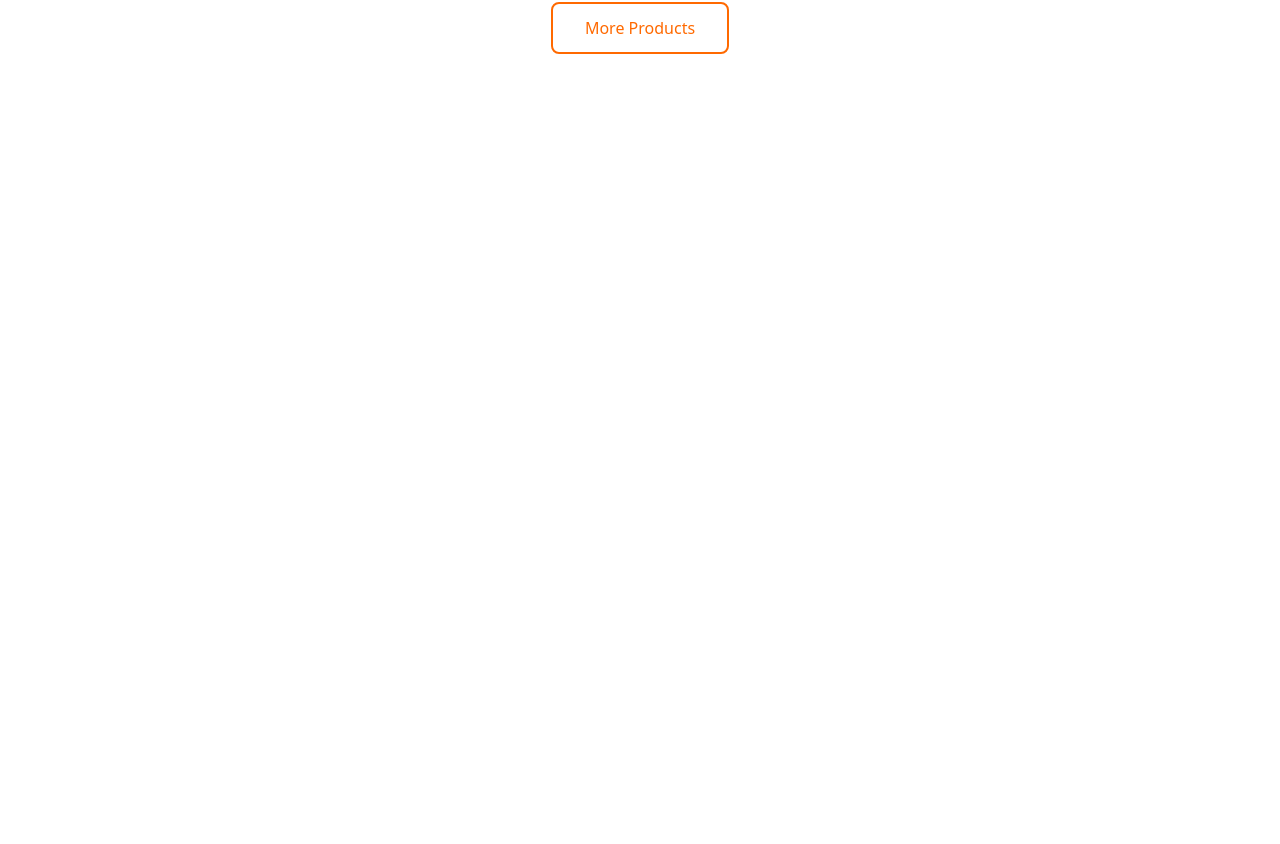
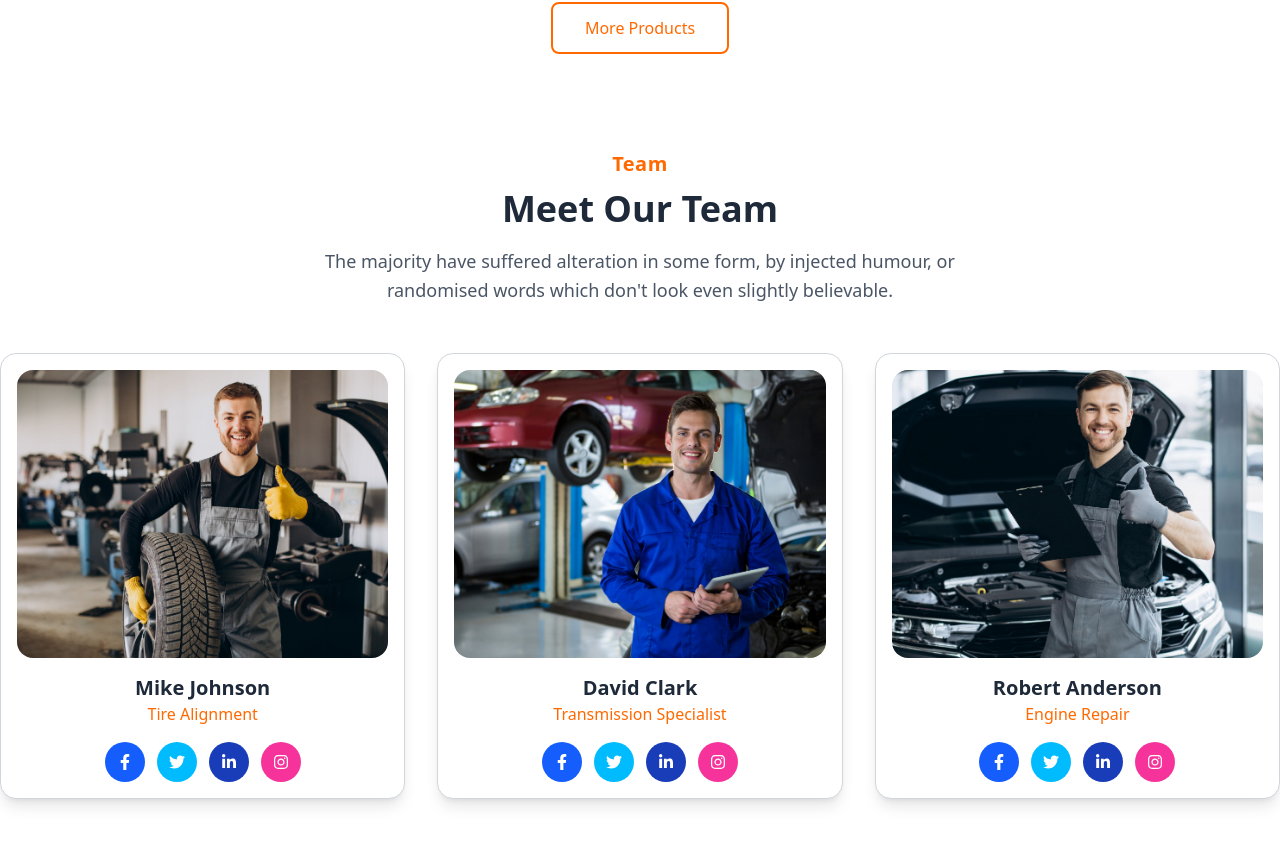
Before and after one commit to tuhin360/car-doctor, a Next.js app: page / in a window 1280 px wide. Shown: the part 2265-3109 px from the top of the page. Before the commit the page ends 2383 px from the top, so only its background shows below. Built offline with nearby package versions, Linux system fonts and the light colour scheme; no server answers; the database is empty.

Commit message:
team section added

```diff
--- /dev/null
+++ b/src/app/components/TeamSection.jsx
@@ -0,0 +1,104 @@
+"use client";
+
+import React from "react";
+import SectionHeader from "./SectionHeader";
+import Image from "next/image";
+import { FaFacebookF, FaTwitter, FaLinkedinIn, FaInstagram } from "react-icons/fa";
+
+const teamMembers = [
+  {
+    name: "Mike Johnson",
+    expertise: "Tire Alignment",
+    img: "/assets/images/team/1.jpg",
+    socials: {
+      facebook: "#",
+      twitter: "#",
+      linkedin: "#",
+      instagram: "#",
+    },
+  },
+  {
+    name: "David Clark",
+    expertise: "Transmission Specialist",
+    img: "/assets/images/team/3.jpg",
+    socials: {
+      facebook: "#",
+      twitter: "#",
+      linkedin: "#",
+      instagram: "#",
+    },
+  },
+  {
+    name: "Robert Anderson",
+    expertise: "Engine Repair",
+    img: "/assets/images/team/2.jpg",
+    socials: {
+      facebook: "#",
+      twitter: "#",
+      linkedin: "#",
+      instagram: "#",
+    },
+  },
+
+];
+
+const TeamSection = () => {
+  return (
+    <div className="my-12 px-4 md:px-0">
+      <SectionHeader
+        subtitle="Team"
+        title="Meet Our Team"
+        description="The majority have suffered alteration in some form, by injected humour, or randomised words which don't look even slightly believable."
+      />
+
+      <div className="grid grid-cols-1 md:grid-cols-3 gap-8 mt-8">
+        {teamMembers.map((member, index) => (
+          <div
+            key={index}
+            className="bg-white rounded-2xl shadow-lg overflow-hidden text-center flex flex-col items-center p-4 hover:shadow-2xl transition-shadow duration-300 border-1 border-gray-300 "
+          >
+            <Image
+              src={member.img}
+              width={314}
+              height={293}
+              alt={member.name}
+              className="w-full h-72 object-cover rounded-2xl mb-4"
+            />
+            <h3 className="text-xl font-semibold text-gray-800">{member.name}</h3>
+            <p className="text-orange-500 font-medium mb-4">{member.expertise}</p>
+
+            {/* Social Icons */}
+            <div className="flex gap-3 mt-auto">
+              <a
+                href={member.socials.facebook}
+                className="bg-blue-600 text-white p-3 rounded-full hover:bg-blue-700 transition-colors duration-300"
+              >
+                <FaFacebookF size={16} />
+              </a>
+              <a
+                href={member.socials.twitter}
+                className="bg-sky-400 text-white p-3 rounded-full hover:bg-sky-500 transition-colors duration-300"
+              >
+                <FaTwitter size={16} />
+              </a>
+              <a
+                href={member.socials.linkedin}
+                className="bg-blue-800 text-white p-3 rounded-full hover:bg-blue-900 transition-colors duration-300"
+              >
+                <FaLinkedinIn size={16} />
+              </a>
+              <a
+                href={member.socials.instagram}
+                className="bg-pink-500 text-white p-3 rounded-full hover:bg-pink-600 transition-colors duration-300"
+              >
+                <FaInstagram size={16} />
+              </a>
+            </div>
+          </div>
+        ))}
+      </div>
+    </div>
+  );
+};
+
+export default TeamSection;
--- a/src/app/page.js
+++ b/src/app/page.js
@@ -4,6 +4,7 @@ import BannerSection from "./components/BannerSection";
 import AboutUsSection from "./components/AboutUsSection";
 import LocationSection from "./components/LocationSection";
 import PopularProductSection from "./components/PopularProductSection";
+import TeamSection from "./components/TeamSection";
 
 const HomePage = () => {
   return (
@@ -13,6 +14,7 @@ const HomePage = () => {
       <ServicesSection/>
       <LocationSection/>
       <PopularProductSection/>
+      <TeamSection/>
     </div>
   );
 };
```
Also changed, not shown: src/components/ProductCard.jsx (line endings or trailing spaces).
